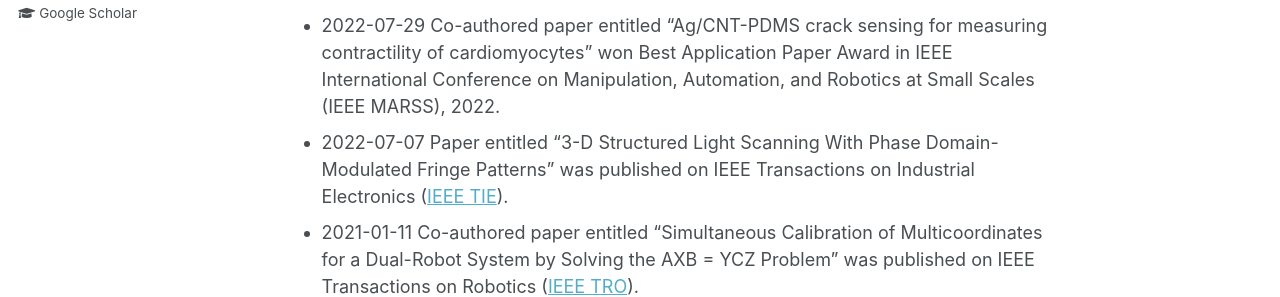
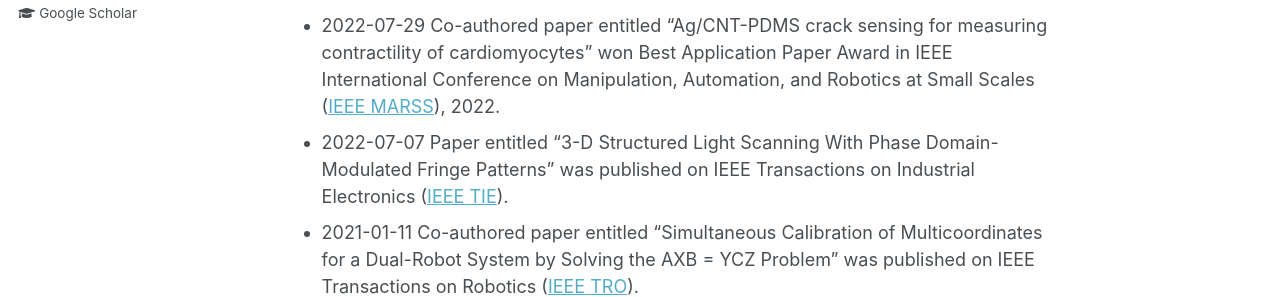
Before and after one commit to xingjianliu/xingjianliu.github.io, a Jekyll site: the page built from _pages/news.md, in a window 1280 px wide and 900 px high. Shown: the part 535-832 px from the top of the window. Built offline with Jekyll 4.4.1, drawn with Linux system fonts in a browser that asks for light colours; part of the change alters nothing that is shown.

Commit message:
Update news.md

```diff
--- a/_pages/news.md
+++ b/_pages/news.md
@@ -8,7 +8,7 @@ author_profile: true
 * 2023-01-10 I am serving as organizing Co-Chair for the IEEE International Conference on Real-time Computing and Robotics ([IEEE RCAR 2023](http://www.ieee-rcar.org/)).
 * 2022-10-24 I won Young Elite Scientists Sponsorship (YESS) from China Association for Science and Technology (CAST), cheers!
 * 2022-08-30 Paper entitled "Automated Exposures Selection for High Dynamic Range Structured-Light 3-D Scanning" was published on IEEE Transactions on Industrial Electronics ([IEEE TIE](https://doi.org/10.1109/TIE.2022.3201318)).
-* 2022-07-29 Co-authored paper entitled "Ag/CNT-PDMS crack sensing for measuring contractility of cardiomyocytes" won Best Application Paper Award in IEEE International Conference on Manipulation, Automation, and Robotics at Small Scales (IEEE MARSS), 2022.
+* 2022-07-29 Co-authored paper entitled "Ag/CNT-PDMS crack sensing for measuring contractility of cardiomyocytes" won Best Application Paper Award in IEEE International Conference on Manipulation, Automation, and Robotics at Small Scales ([IEEE MARSS](https://marss-conference.org/)), 2022.
 * 2022-07-07 Paper entitled "3-D Structured Light Scanning With Phase Domain-Modulated Fringe Patterns" was published on IEEE Transactions on Industrial Electronics ([IEEE TIE](https://doi.org/10.1109/TIE.2022.3187597)).
 * 2021-01-11 Co-authored paper entitled "Simultaneous Calibration of Multicoordinates for a Dual-Robot System by Solving the AXB = YCZ Problem" was published on IEEE Transactions on Robotics ([IEEE TRO](https://doi.org/10.1109/TRO.2020.3043688)).
 * 2020-10-14 Co-authored paper entitled "Graphene fatigue through van der Waals interactions" was published on Science Advances ([Sci. Adv](https://doi.org/10.1126/sciadv.abb1335)).
```
